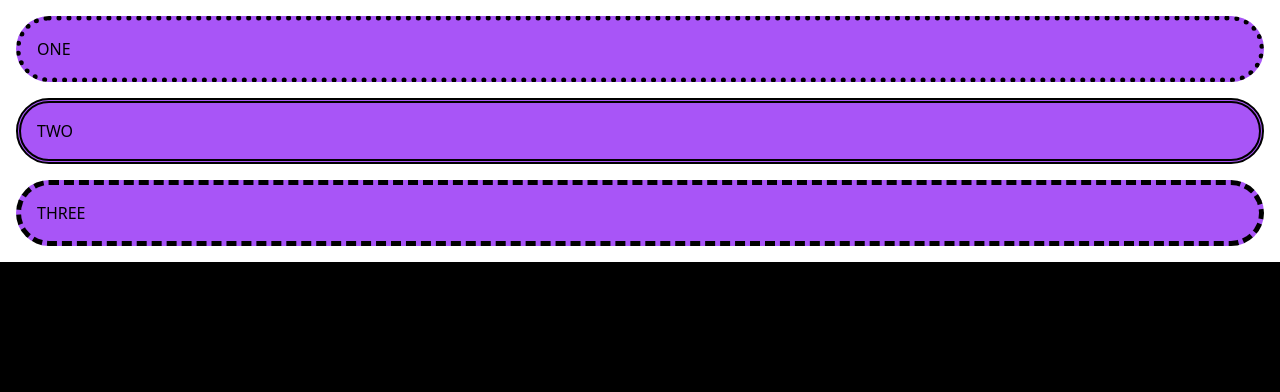
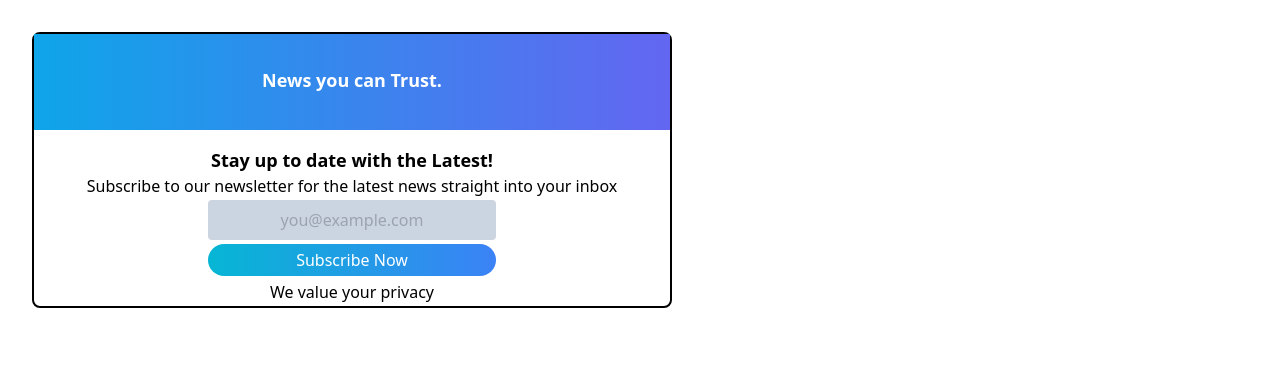
Before and after one commit to JajoriaYogesh04/CSS, a website built with Vite: page Tailwind/index.html in a window 1280 px wide. Shown: the top 392 px of the page. Built offline with nearby package versions, Linux system fonts and the light colour scheme.

Commit message:
Designing a card in Tailwind

```diff
--- a/Tailwind/index.html
+++ b/Tailwind/index.html
@@ -13,7 +13,7 @@
             <div class="bg-purple-500 m-4 px-8 border-4 border-black rounded-full">TWO</div>
             <div class="bg-purple-500 mx-4 py-8">THREE</div>
         </div> -->
-        <div>
+        <!-- <div>
             <div class="box border-dotted">ONE</div>
             <div class="box border-double">TWO</div>
             <div class="box border-dashed">THREE</div>
@@ -37,6 +37,22 @@
         <h6 class="underline">HelloWorld</h6>
         <p class="font-sans">Lorem ipsum, dolor sit amet consectetur adipisicing elit. Fugiat cumque minima incidunt vel ea optio harum modi ipsum exercitationem? Reprehenderit hic, necessitatibus eaque vero est amet sunt earum sapiente. Eum?</p>
         <p class="font-serif">Lorem ipsum, dolor sit amet consectetur adipisicing elit. Fugiat cumque minima incidunt vel ea optio harum modi ipsum exercitationem? Reprehenderit hic, necessitatibus eaque vero est amet sunt earum sapiente. Eum?</p>
-        <p class="font-mono">Lorem ipsum, dolor sit amet consectetur adipisicing elit. Fugiat cumque minima incidunt vel ea optio harum modi ipsum exercitationem? Reprehenderit hic, necessitatibus eaque vero est amet sunt earum sapiente. Eum?</p>
+        <p class="font-mono">Lorem ipsum, dolor sit amet consectetur adipisicing elit. Fugiat cumque minima incidunt vel ea optio harum modi ipsum exercitationem? Reprehenderit hic, necessitatibus eaque vero est amet sunt earum sapiente. Eum?</p> -->
+
+        <!-- <h1>Activity</h1> -->
+        <div class="m-8 border-2 border-black rounded-lg w-1/2 text-center">
+            <div class="bg-gradient-to-r from-sky-500 to-indigo-500 to-blue-500 h-24 text-center">
+                <p class="text-lg font-bold text-white p-8">News you can Trust.</p>
+            </div>
+            <div>
+                <p class="text-lg font-bold mt-4">Stay up to date with the Latest!</p>
+                <p>Subscribe to our newsletter for the latest news straight into your inbox</p>
+                <div>
+                    <input class="w-72 h-10 bg-slate-300 text-center rounded my-0.5" type="text" placeholder="you@example.com">
+                </div>
+                <button class="font-medium text-white bg-gradient-to-r from-cyan-500 to-blue-500 w-72 h-8 rounded-full my-0.5">Subscribe Now</button>
+                <p class="my-0.5">We value your privacy</p>
+            </div>
+        </div>
     </body>
 </html>
--- a/Tailwind/style.css
+++ b/Tailwind/style.css
@@ -5,3 +5,7 @@
 .box{
     @apply bg-purple-500 m-4 p-4 border-[5px] border-black rounded-full;
 }
+
+/* .border-black{
+    @apply border-red-500;
+} */
```
